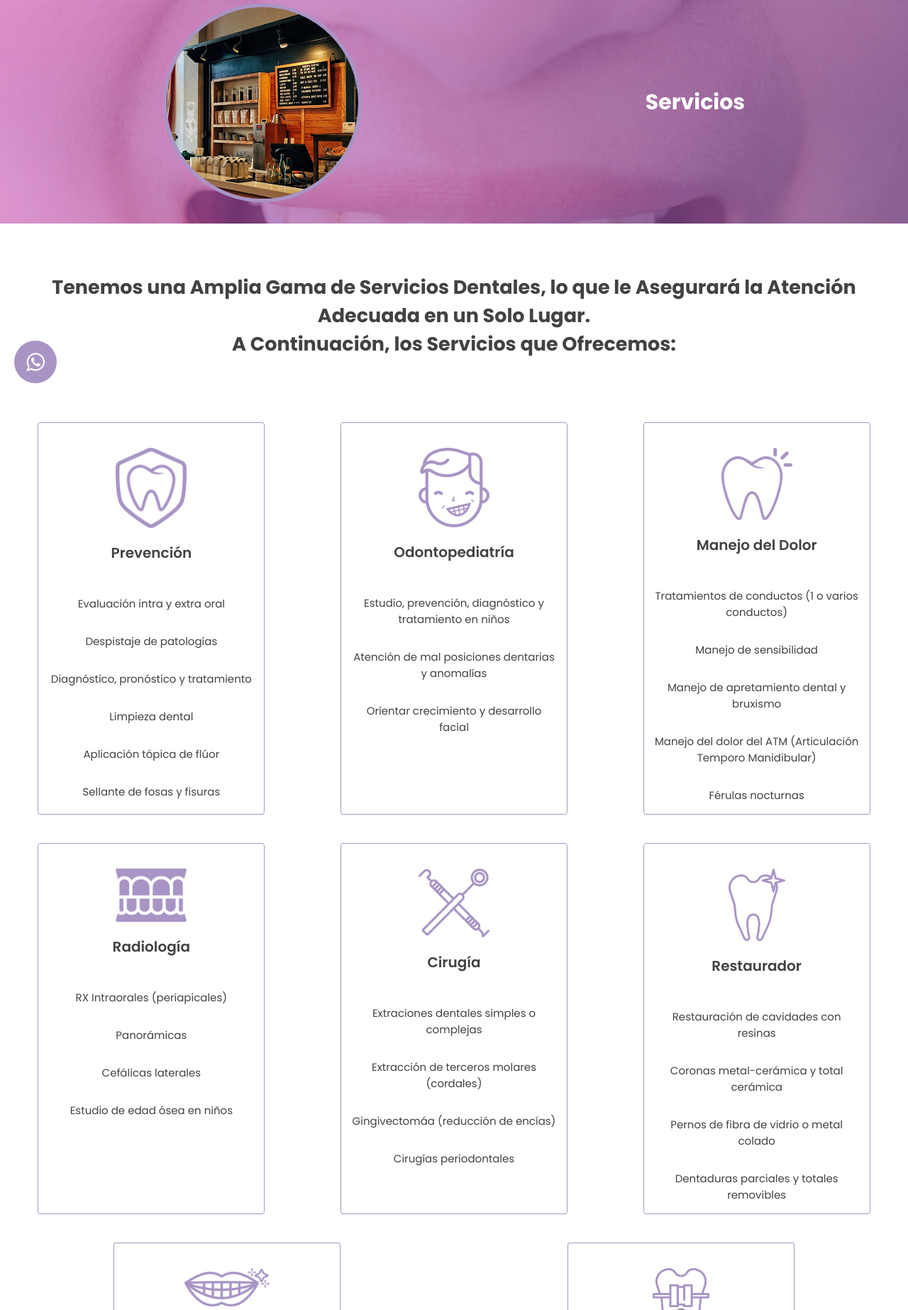
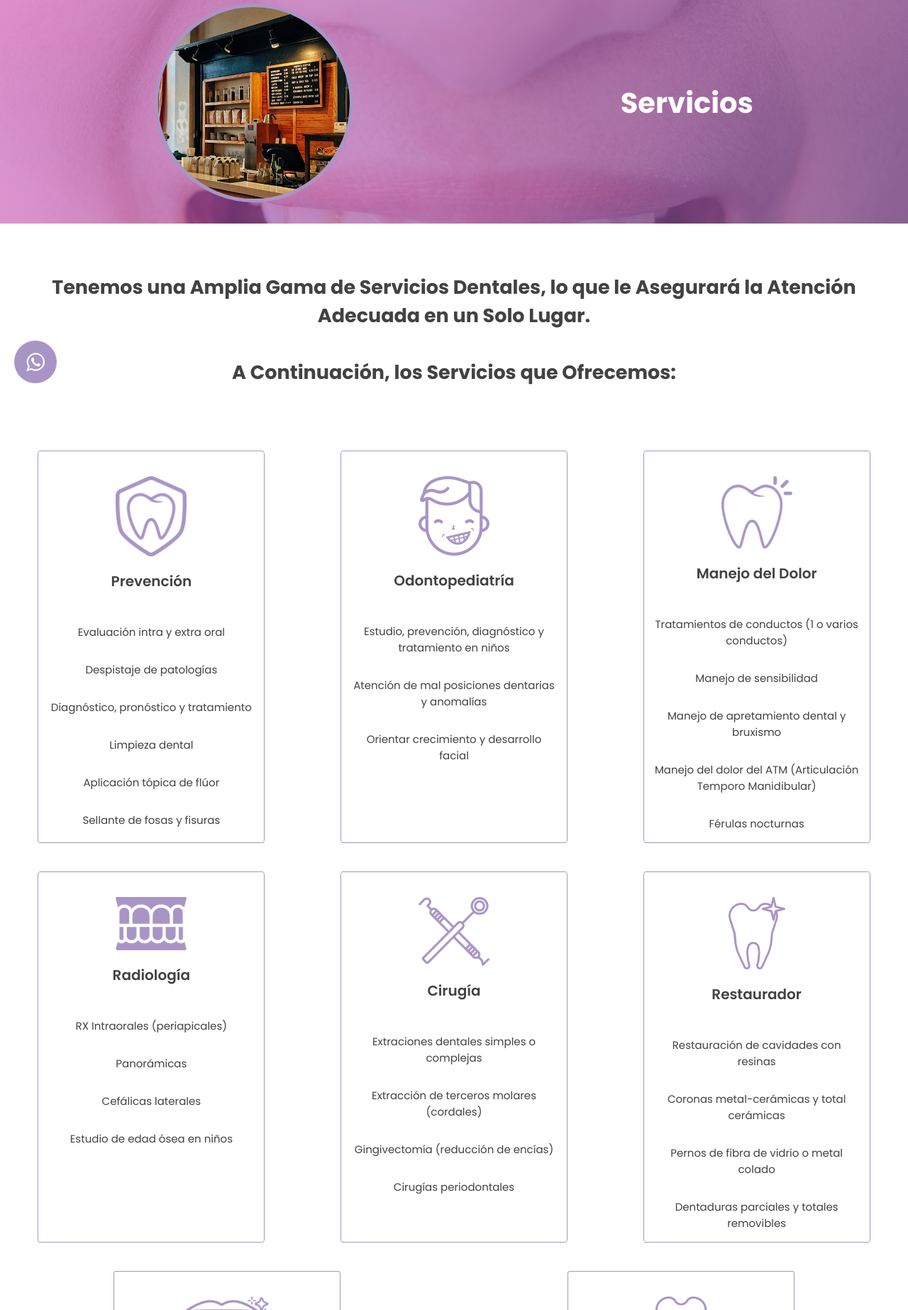
Before and after one commit to AlfredoAndroide/unplanup, a plain HTML site: page servicios/index.html in a window 1280 px wide. Shown: the part 240-2086 px from the top of the page at 71% size. Drawn offline with Linux system fonts and the light colour scheme.

Commit message:
cambios servicios

```diff
--- a/css/servicios.css
+++ b/css/servicios.css
@@ -130,7 +130,7 @@ header .container .row {
 }
 
 .principal .textos h2 {
-  font-size: 30px;
+  font-size: 40px;
   font-weight: 700;
 }
 
--- a/servicios/index.html
+++ b/servicios/index.html
@@ -74,7 +74,7 @@
             <div class="container">
                 <div class="row">
                     <div class="col-md-12">
-                        <h3 class="titulo">Tenemos una Amplia Gama de Servicios Dentales, lo que le Asegurará la Atención Adecuada en un Solo Lugar.<br />A Continuación, los Servicios que Ofrecemos:</h3>
+                        <h3 class="titulo">Tenemos una Amplia Gama de Servicios Dentales, lo que le Asegurará la Atención Adecuada en un Solo Lugar.<br /><br />A Continuación, los Servicios que Ofrecemos:</h3>
                     </div>
                 </div>
 
@@ -129,7 +129,7 @@
                         <ul>
                             <li>Extraciones dentales simples o complejas</li>
                             <li>Extracción de terceros molares (cordales)</li>
-                            <li>Gingivectomáa (reducción de encías)</li>
+                            <li>Gingivectomía (reducción de encías)</li>
                             <li>Cirugías periodontales</li>
                         </ul>
                     </div>
@@ -138,7 +138,7 @@
                         <h4 class="primera_linea">Restaurador</h4>
                         <ul>
                             <li>Restauración de cavidades con resinas</li>
-                            <li>Coronas metal-cerámica y total cerámica</li>
+                            <li>Coronas metal-cerámicas y total cerámicas</li>
                             <li>Pernos de fibra de vidrio o metal colado</li>
                             <li>Dentaduras parciales y totales removibles</li>
                         </ul>
```
